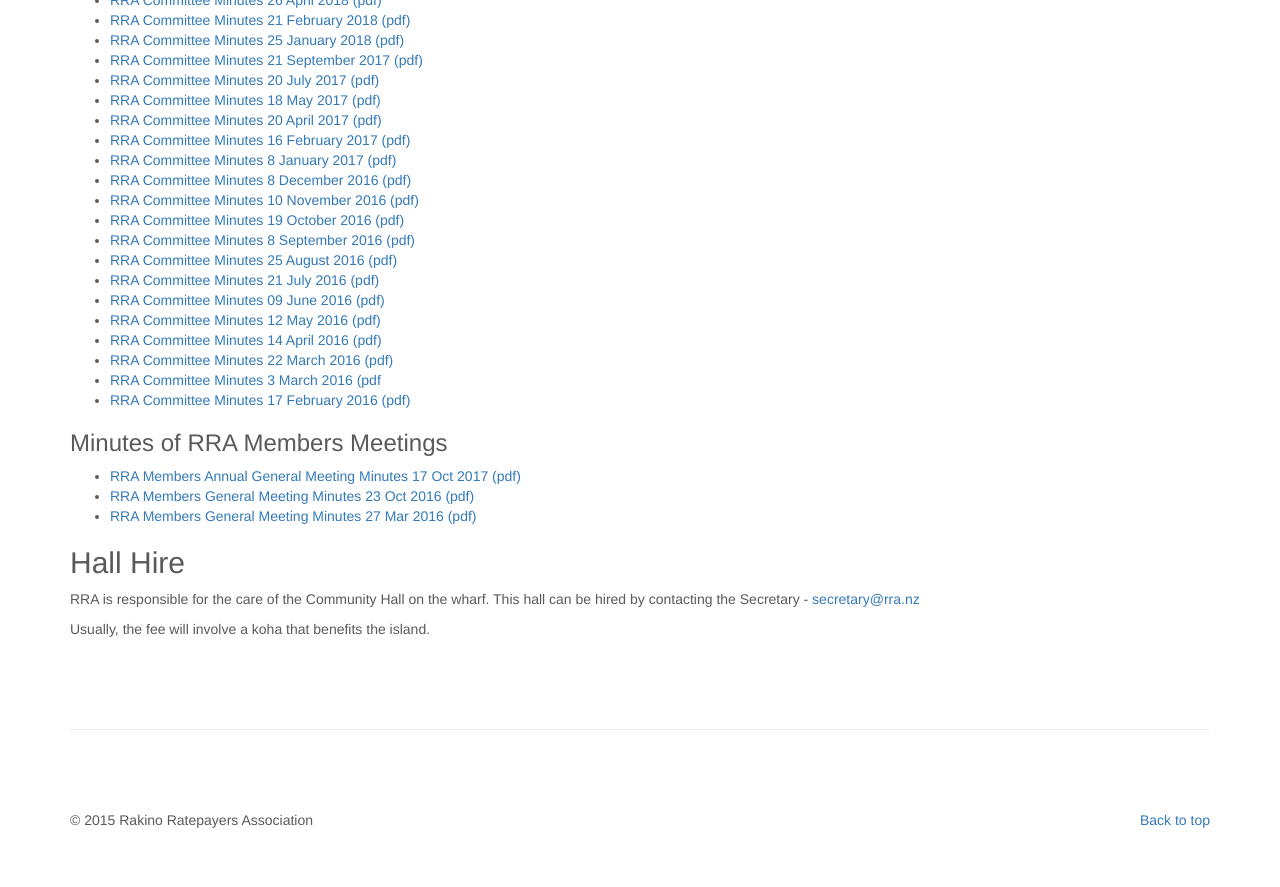
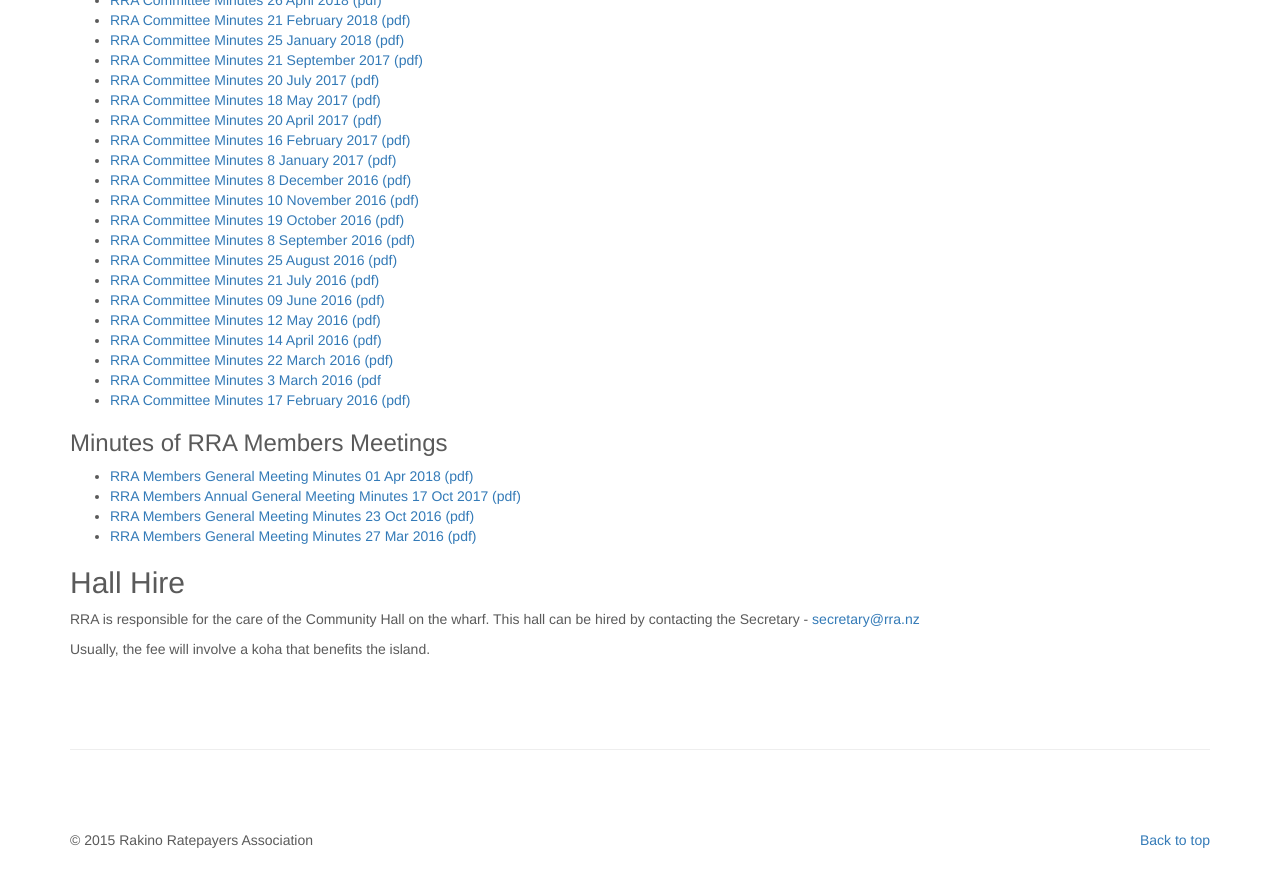
Before and after one commit to rakinoratepayers/rakinoratepayers.github.io, a Jekyll site: the page built from members.md, in a window 1280 px wide and 900 px high, scrolled down 702 px. Shown: the top 887 px of the window. Built offline with Jekyll 4.4.1, drawn with Linux system fonts in a browser that asks for light colours; nearby versions of some CDN libraries.

Commit message:
easter 2018 general metting minutes

```diff
--- a/members.md
+++ b/members.md
@@ -55,7 +55,9 @@ Newsletters are produced quarterly and are emailed to all members. Newsletters a
 - [RRA Committee Minutes 3 March 2016 (pdf](/assets/minutes/160303 RRA Committee Minutes 3 March 2016.pdf)
 - [RRA Committee Minutes 17 February 2016 (pdf)](/assets/minutes/160217 RRA Committee Minutes 17 Feb 2016.pdf)
 
+
 ### Minutes of RRA Members Meetings
+- [RRA Members General Meeting Minutes 01 Apr 2018 (pdf)](/assets/minutes/180401 RRA General Meeting Minutes Easter 01 Apr 2018.pdf)
 - [RRA Members Annual General Meeting Minutes 17 Oct 2017 (pdf)](/assets/minutes/171022 RRA Annual General Minutes 22 Oct 2017.pdf)
 - [RRA Members General Meeting Minutes 23 Oct 2016 (pdf)](/assets/minutes/161023 RRA Members General Meeting Minutes 23 Oct 2016.pdf)
 - [RRA Members General Meeting Minutes 27 Mar 2016 (pdf)](/assets/minutes/160326 RRA Members General Meeting Minutes 27 Mar 2016.pdf)
```
Also changed, not shown: 1 other file.
